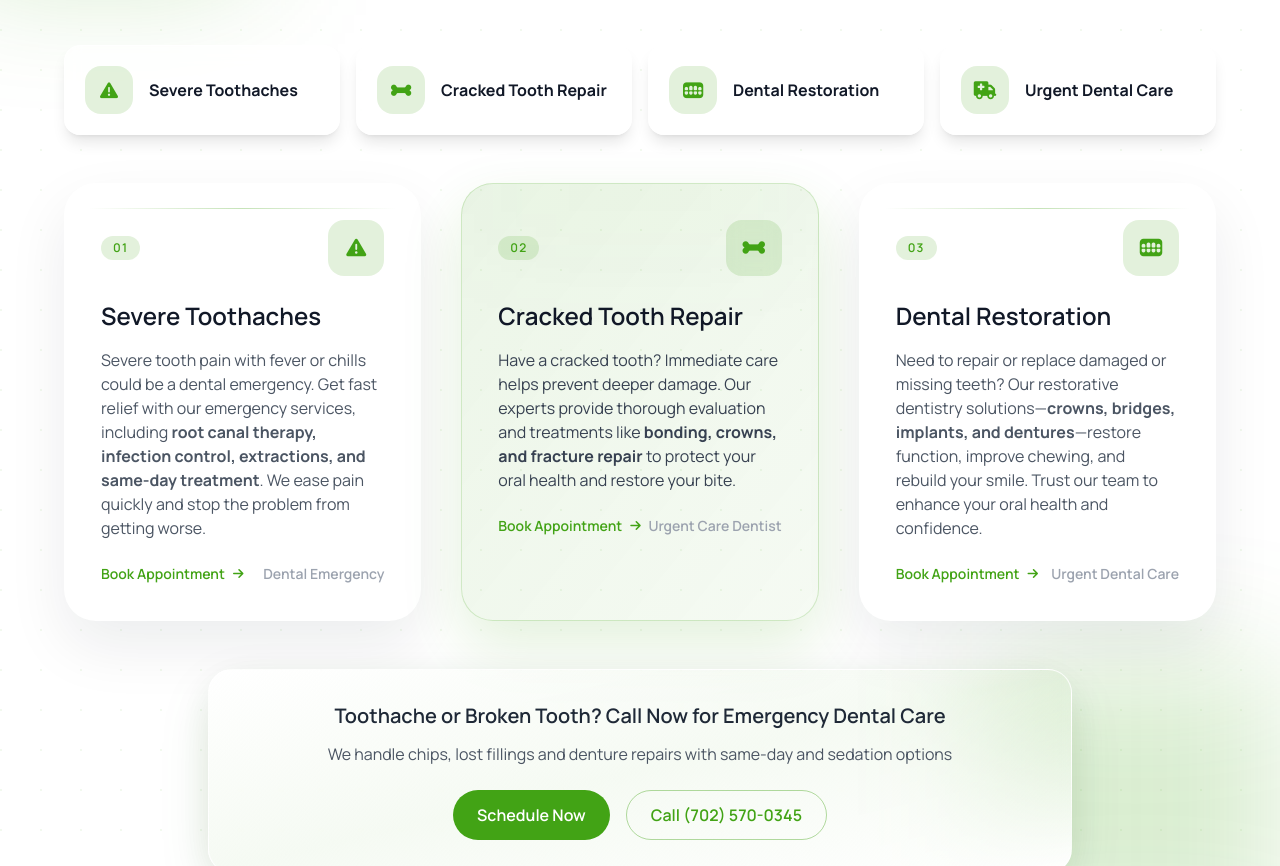
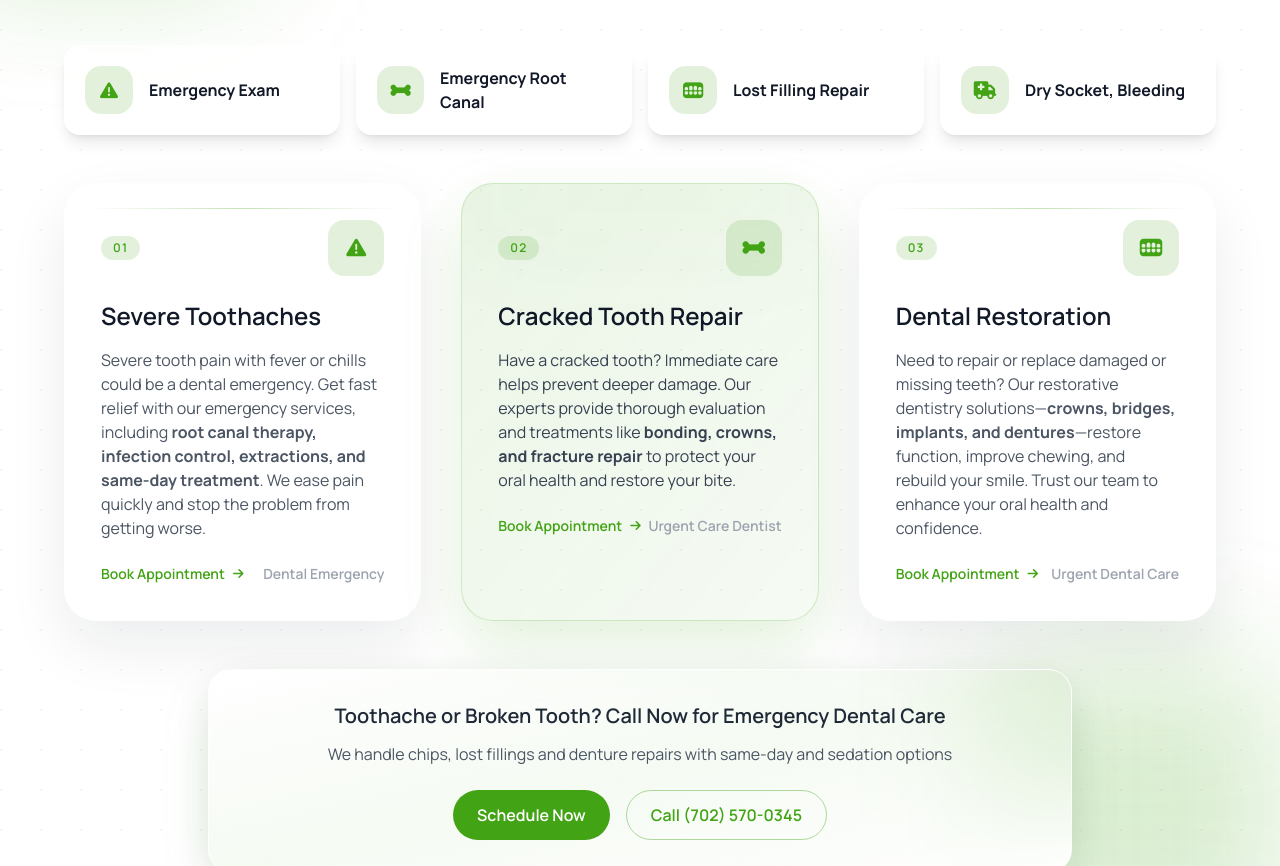
Before and after one commit to Pratip007/lp-nextleveldental, a plain HTML site: page emergency_dentist.html in a window 1280 px wide. Shown: the part 1707-2573 px from the top of the page. Drawn offline with nearby package versions, Linux system fonts and the light colour scheme.

Commit message:
emergeny page content change

```diff
--- a/emergency_dentist.html
+++ b/emergency_dentist.html
@@ -418,7 +418,7 @@
                         <i class="fas fa-exclamation-triangle"></i>
                     </div>
                     <div>
-                        <p class="text-sm md:text-base font-bold text-gray-900 leading-tight">Severe Toothaches</p>
+                        <p class="text-sm md:text-base font-bold text-gray-900 leading-tight">Emergency Exam</p>
                     </div>
                 </div>
                 <div
@@ -428,7 +428,7 @@
                         <i class="fas fa-bone"></i>
                     </div>
                     <div>
-                        <p class="text-sm md:text-base font-bold text-gray-900 leading-tight">Cracked Tooth Repair</p>
+                        <p class="text-sm md:text-base font-bold text-gray-900 leading-tight">Emergency Root Canal</p>
                     </div>
                 </div>
                 <div
@@ -438,7 +438,7 @@
                         <i class="fas fa-teeth"></i>
                     </div>
                     <div>
-                        <p class="text-sm md:text-base font-bold text-gray-900 leading-tight">Dental Restoration</p>
+                        <p class="text-sm md:text-base font-bold text-gray-900 leading-tight">Lost Filling Repair</p>
                     </div>
                 </div>
                 <div
@@ -448,7 +448,7 @@
                         <i class="fas fa-ambulance"></i>
                     </div>
                     <div>
-                        <p class="text-sm md:text-base font-bold text-gray-900 leading-tight">Urgent Dental Care</p>
+                        <p class="text-sm md:text-base font-bold text-gray-900 leading-tight">Dry Socket, Bleeding</p>
                     </div>
                 </div>
             </div>
```
